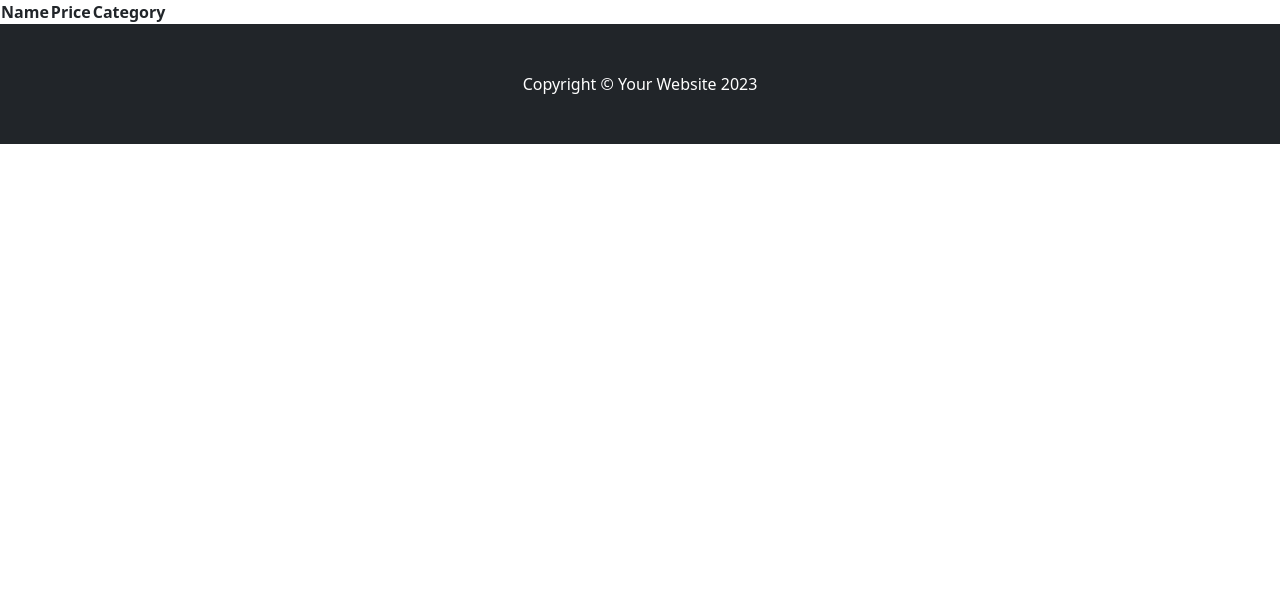
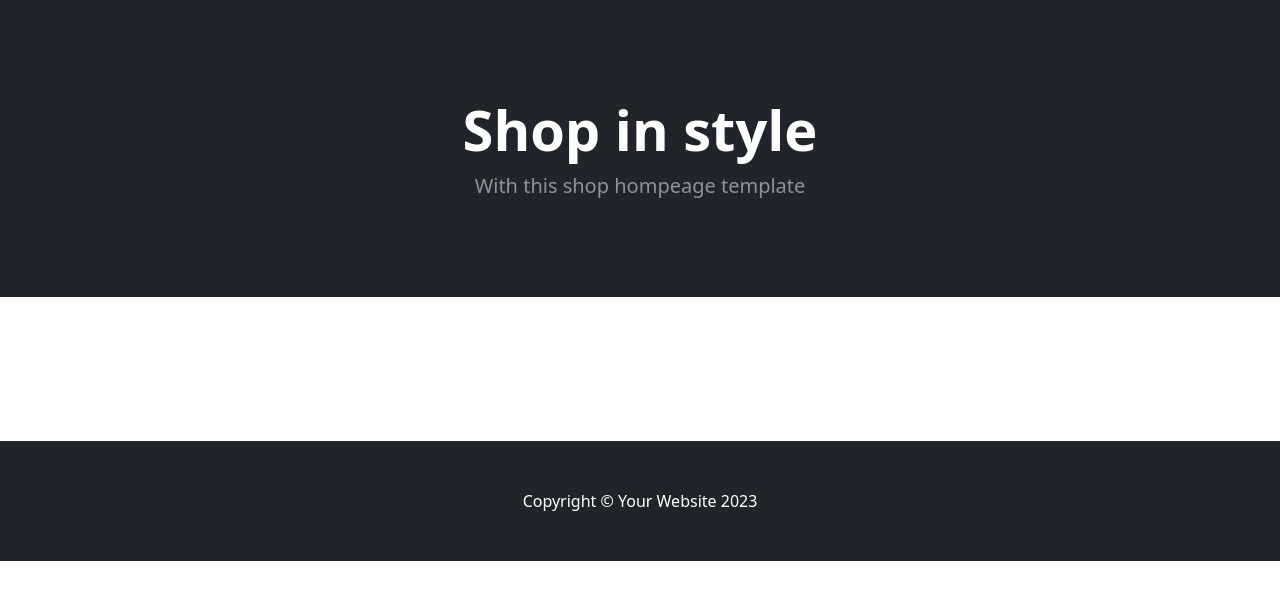
Before and after one commit to pouya-gh/MyStore, a Django app: page / in a window 1280 px wide. Shown: the part 70-670 px from the top of the page. Run offline with Django 5.2, Linux system fonts and the light colour scheme; data that the repository does not hold is empty; some libraries are stand-ins or nearby versions.

Commit message:
add bs5 template to items list

```diff
--- a/items/templates/items/item/list.html
+++ b/items/templates/items/item/list.html
@@ -1,24 +1,47 @@
 {% extends "base.html" %}
 {% block title %}Items{% endblock title %}
 {% block content %}
-<table>
-    <tr>
-        <th>Name</th>
-        <th>Price</th>
-        <th>Category</th>
-    </tr>
-{% for item in items %}
-<tr>
-    <td><a href="{{ item.get_absolute_url }}">{{ item }}</a></td>
-    <td>{{ item.price }}</td>
-    {% if item.category %}
-    <td><a href="{% url "items:items_list" %}?cat={{ item.category.slug }}">{{ item.category }}</td>
-    {% else %}
-    <td>None</td>
-    {% endif %}
+<!-- Header-->
+<header class="bg-dark py-5">
+    <div class="container px-4 px-lg-5 my-5">
+        <div class="text-center text-white">
+            <h1 class="display-4 fw-bolder">Shop in style</h1>
+            <p class="lead fw-normal text-white-50 mb-0">With this shop hompeage template</p>
+        </div>
+    </div>
+</header>
+<section class="py-5">
+    <div class="container px-4 px-lg-5 mt-5">
+        <div class="row gx-4 gx-lg-5 row-cols-2 row-cols-md-3 row-cols-xl-4 justify-content-center">
+            {% for item in items %}
+            <div class="col mb-5">
+                <div class="card h-100">
+                    <!-- Product image-->
+                    <img class="card-img-top" src="https://dummyimage.com/450x300/dee2e6/6c757d.jpg" alt="..." />
+                    <!-- Product details-->
+                    <div class="card-body p-4">
+                        <div class="text-center">
+                            <!-- Product name-->
+                            <h5 class="fw-bolder">{{ item }}</h5>
+                            {% if item.category %}
+                            <a href="{% url "items:items_list" %}?cat={{ item.category.slug }}">{{ item.category }}</a></br>
+                            {% endif %}
+                            <!-- Product price-->
+                            ${{ item.price }}
+                        </div>
+                    </div>
+                    <!-- Product actions-->
+                    <div class="card-footer p-4 pt-0 border-top-0 bg-transparent">
+                        <div class="text-center"><a class="btn btn-outline-dark mt-auto" href="{{ item.get_absolute_url }}">View</a></div>
+                    </div>
+                </div>
+            </div>
 
-    {% comment %} <td>{{ item }}</td> {% endcomment %}
-</tr>
-{% endfor %}
-</table>
+                <td></td>
+
+            {% endfor %}
+
+        </div>
+    </div>
+</section>
 {% endblock content %}
```
